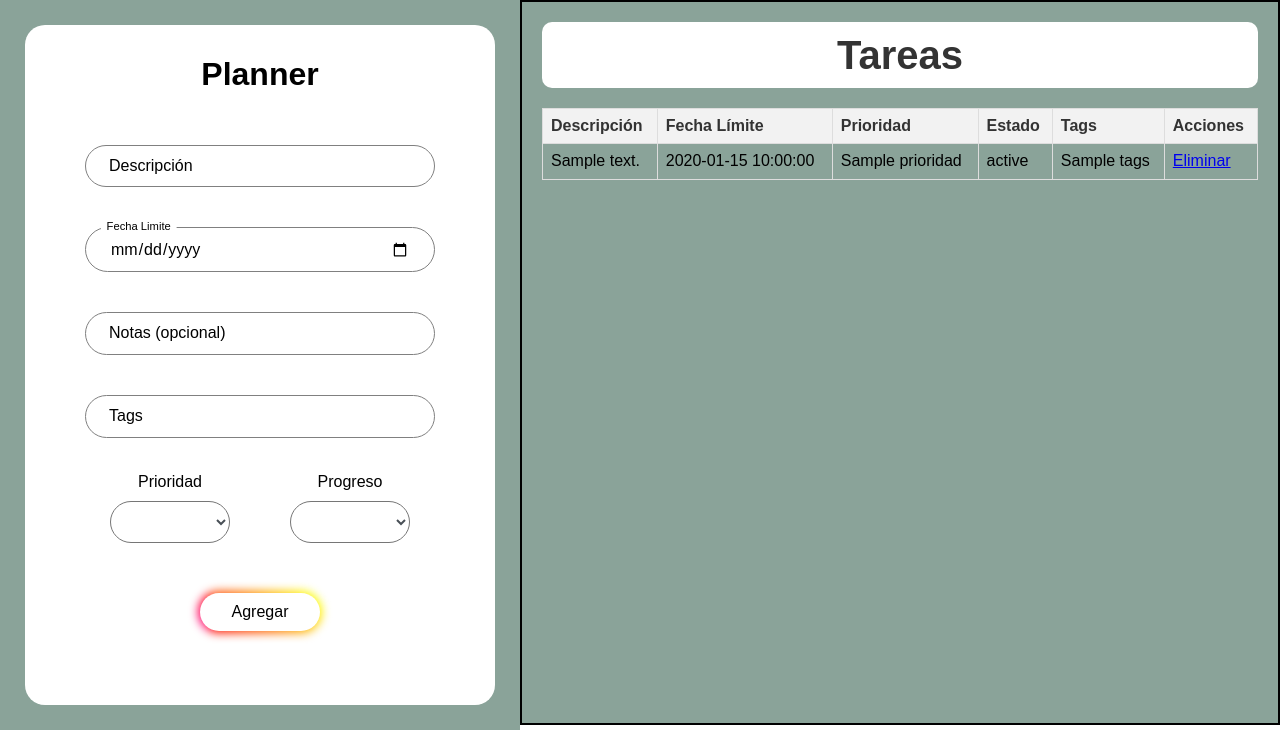
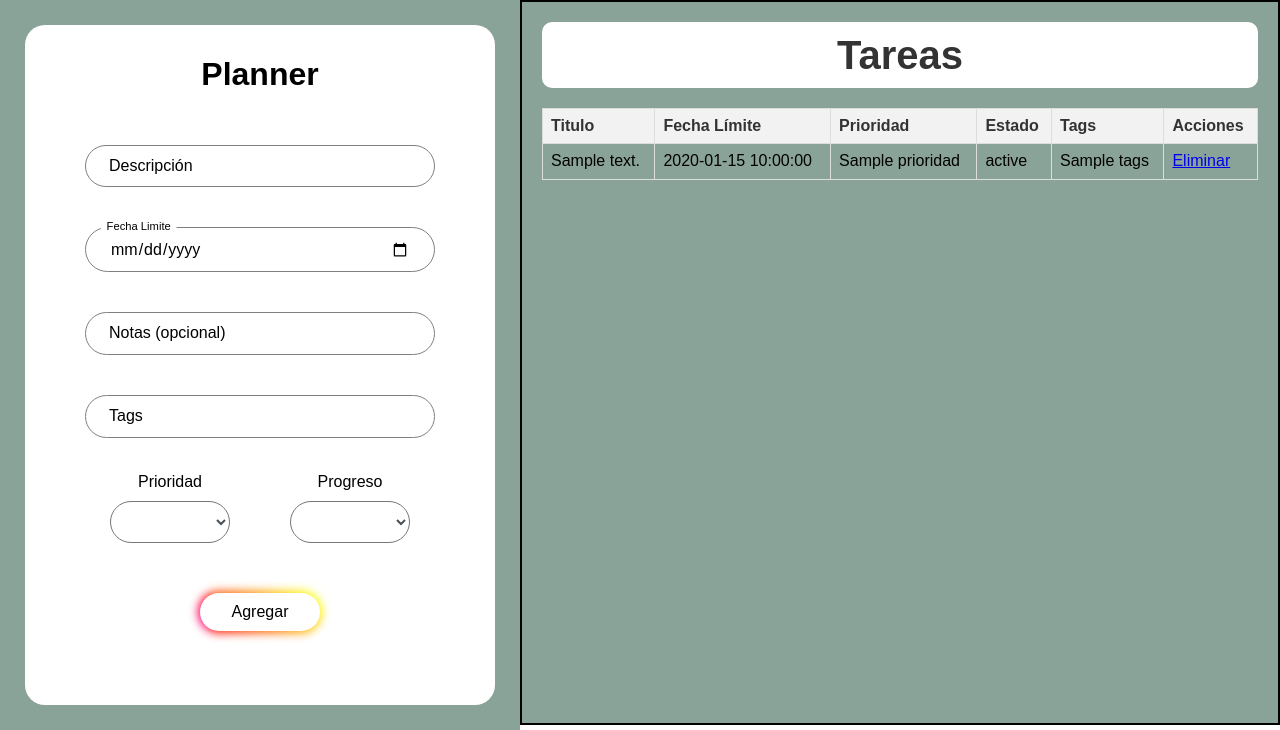
Before and after one commit to isaacbc10/tarea_algoritmoii, a Flask app: template templates/index.html in a window 1280 px wide. Shown: the top 730 px of the page. Run offline with Flask 3, Linux system fonts and the light colour scheme; the template is opened without the code that fills it: most values are stand-ins (such as "Sample title", 1, 10 or a date in 2020); some libraries are stand-ins or nearby versions.

Commit message:
cambio en el th "descripción" por th titulo

```diff
--- a/templates/index.html
+++ b/templates/index.html
@@ -69,7 +69,7 @@
         <div class="table-container">
             <table>
                 <tr>
-                    <th>Descripción</th>
+                    <th>Titulo</th>
                     <th>Fecha Límite</th>
                     <th>Prioridad</th>
                     <th>Estado</th>
```
